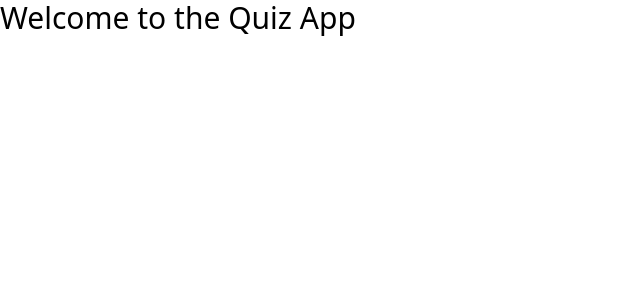
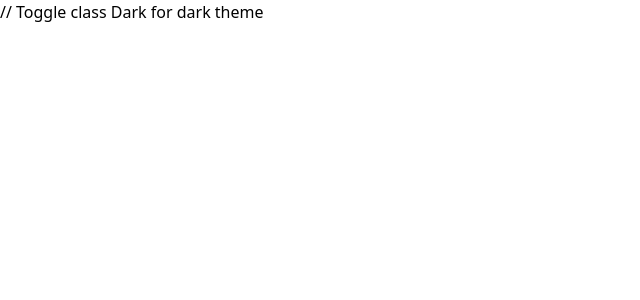
Before and after one commit to AMohamedRaafat/quiz-app, a Vue app: page / in a window 1280 px wide. Shown: the top 300 px of the page, without its empty margins (0-640 px from the left). Built offline with nearby package versions, Linux system fonts and the light colour scheme.

Commit message:
init dark theme

```diff
--- a/src/App.vue
+++ b/src/App.vue
@@ -1,7 +1,6 @@
+<template>
+  <div>// Toggle class Dark for dark theme</div>
+</template>
+
 <script setup></script>
-
-<template>
-  <div class="text-3xl">
-    {{ $t("welcome") }}
-  </div>
-</template>
+<style scoped></style>
--- a/src/boot/global-components.js
+++ b/src/boot/global-components.js
@@ -0,0 +1,2 @@
+import app from '../main'
+import { defineAsyncComponent } from 'vue'
--- a/src/style.css
+++ b/src/style.css
@@ -1,4 +1,9 @@
 @import "tailwindcss";
+@custom-variant dark (&:where(.dark, .dark *));
+
 a {
   text-decoration: none !important;
 }
+
+#app {
+}
```
Also changed, not shown: src/main.js (line endings or trailing spaces).
